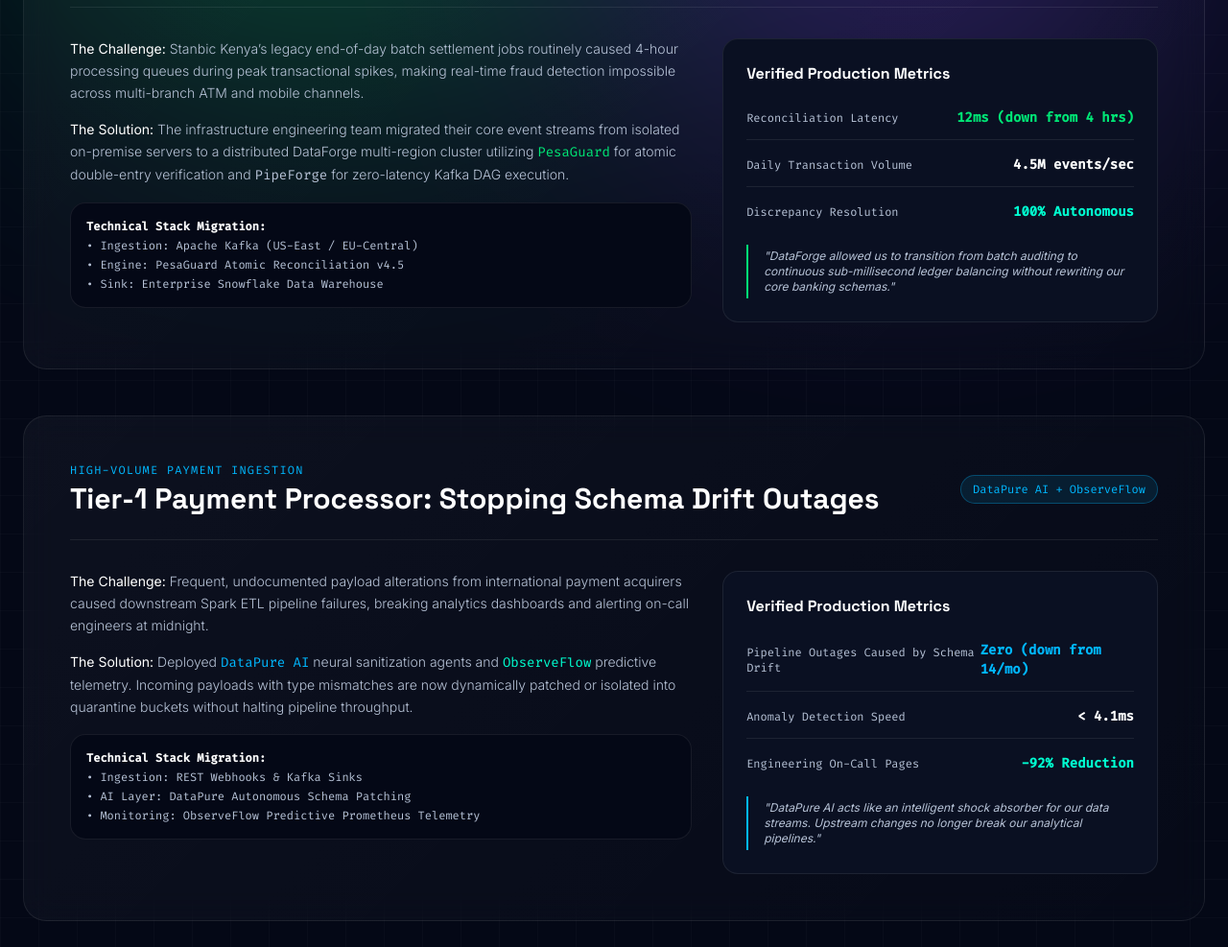
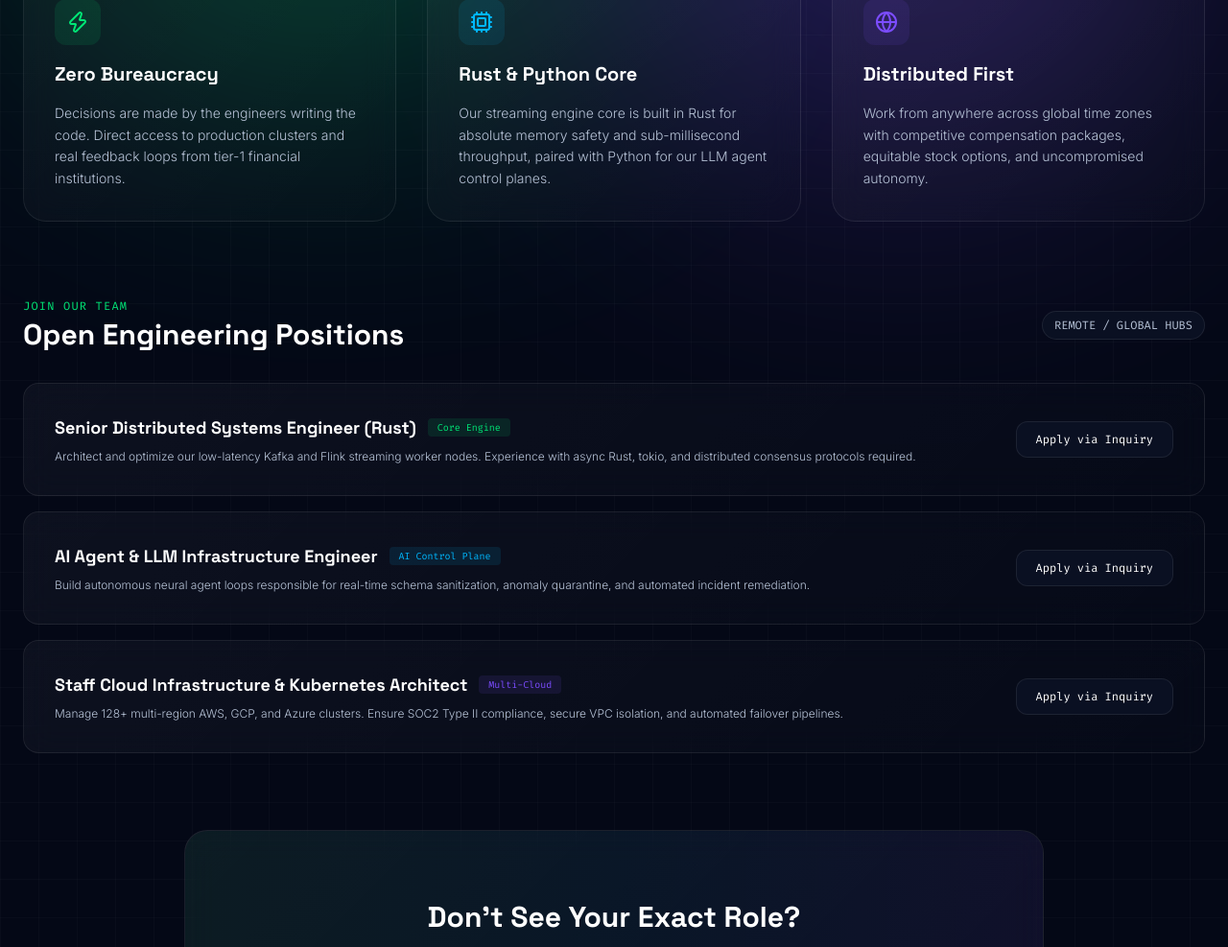
Before and after one commit to Victor-Kipruto-Rop/DataForge, a plain HTML site: page careers.html in a window 1280 px wide. Shown: the part 604-1591 px from the top of the page at 96% size. Drawn offline with nearby package versions, Linux system fonts and the light colour scheme.

Commit message:
Update careers.html

```diff
--- a/careers.html
+++ b/careers.html
@@ -3,7 +3,7 @@
 <head>
     <meta charset="UTF-8">
     <meta name="viewport" content="width=device-width, initial-scale=1.0">
-    <title>Enterprise Engineering Case Studies | DataForge Labs</title>
+    <title>Enterprise Careers & Engineering Culture | DataForge Labs</title>
 
     <!-- Google Fonts -->
     <link rel="preconnect" href="https://fonts.googleapis.com">
@@ -131,22 +131,22 @@
                     </div>
                 </div>
                 <div class="flex flex-col">
-                    <span class="font-display font-bold text-xl tracking-wide text-white">DataForge <span class="text-dfPrimary">Engineering</span></span>
-                    <span class="text-[10px] tracking-widest text-dfMuted uppercase font-medium">Production Case Studies</span>
+                    <span class="font-display font-bold text-xl tracking-wide text-white">DataForge <span class="text-dfPrimary">Careers</span></span>
+                    <span class="text-[10px] tracking-widest text-dfMuted uppercase font-medium">Engineering Culture</span>
                 </div>
             </a>
 
             <nav class="hidden lg:flex items-center gap-8 text-sm font-medium text-dfMuted">
                 <a href="index.html" class="hover:text-white transition-colors">Home</a>
                 <a href="solutions.html" class="hover:text-white transition-colors">Solutions</a>
-                <a href="customers.html" class="text-white font-semibold transition-colors">Case Studies</a>
-                <a href="pricing.html" class="hover:text-white transition-colors">Pricing</a>
+                <a href="customers.html" class="hover:text-white transition-colors">Case Studies</a>
+                <a href="careers.html" class="text-white font-semibold transition-colors">Careers</a>
                 <a href="docs.html" class="hover:text-white transition-colors">Docs</a>
             </nav>
 
             <div class="flex items-center gap-4">
-                <a href="index.html#contact" class="px-5 py-2.5 bg-gradient-to-r from-dfPrimary to-dfHighlight text-dfBg font-bold rounded-xl text-xs hover:opacity-95 transition-all shadow-lg shadow-dfPrimary/20 flex items-center gap-2">
-                    <span>Talk to Architecture</span>
+                <a href="#openings" class="px-5 py-2.5 bg-gradient-to-r from-dfPrimary to-dfHighlight text-dfBg font-bold rounded-xl text-xs hover:opacity-95 transition-all shadow-lg shadow-dfPrimary/20 flex items-center gap-2">
+                    <span>View Open Roles</span>
                     <i data-lucide="arrow-right" class="w-4 h-4"></i>
                 </a>
             </div>
@@ -154,141 +154,130 @@
     </header>
 
     <!-- Main Content -->
-    <main class="pt-32 pb-24 max-w-7xl mx-auto px-6 space-y-16">
+    <main class="pt-32 pb-24 max-w-7xl mx-auto px-6 space-y-20">
         <div class="aurora-bg bg-dfPrimary top-20 left-10"></div>
         <div class="aurora-bg bg-dfAccent bottom-10 right-10"></div>
 
-        <!-- Header -->
-        <div class="space-y-4 text-center max-w-3xl mx-auto">
+        <!-- Hero Section -->
+        <div class="space-y-6 text-center max-w-4xl mx-auto">
             <div class="inline-flex items-center gap-2 px-3.5 py-1 rounded-full bg-dfPrimary/10 text-dfPrimary text-xs font-mono">
-                <i data-lucide="terminal" class="w-4 h-4"></i> Production Case Studies & Architecture
+                <i data-lucide="terminal" class="w-4 h-4"></i> Distributed Systems & AI Infrastructure
             </div>
-            <h1 class="font-display text-4xl sm:text-6xl font-bold text-white">How Engineering Teams Scale on DataForge</h1>
-            <p class="text-dfMuted text-base font-light">
-                Unfiltered technical breakdowns from core infrastructure leads scaling high-throughput Kafka clusters, real-time banking reconciliation, and multi-region data lakes.
+            <h1 class="font-display text-4xl sm:text-6xl font-bold text-white tracking-tight leading-tight">
+                Build the Future of <span class="text-gradient">Real-Time Data Infrastructure</span>
+            </h1>
+            <p class="text-dfMuted text-lg font-light max-w-2xl mx-auto leading-relaxed">
+                We are a lean, senior-heavy engineering team building low-latency stream processing engines in Rust and Python. No bureaucratic overhead—just hard engineering problems at global scale.
             </p>
         </div>
 
-        <!-- Case Studies Grid -->
-        <div class="space-y-12">
+        <!-- Engineering Principles -->
+        <div class="grid grid-cols-1 md:grid-cols-3 gap-8">
+            <div class="glass-card rounded-3xl p-8 space-y-4 border border-dfBorder">
+                <div class="w-12 h-12 rounded-xl bg-dfPrimary/10 text-dfPrimary flex items-center justify-center">
+                    <i data-lucide="zap" class="w-6 h-6"></i>
+                </div>
+                <h3 class="font-display text-xl font-bold text-white">Zero Bureaucracy</h3>
+                <p class="text-sm text-dfMuted font-light leading-relaxed">
+                    Decisions are made by the engineers writing the code. Direct access to production clusters and real feedback loops from tier-1 financial institutions.
+                </p>
+            </div>
 
-            <!-- Case Study 1: Stanbic Kenya / Financial Ledger -->
-            <div class="glass-card rounded-3xl p-8 lg:p-12 border border-dfBorder space-y-8">
-                <div class="flex flex-col md:flex-row md:items-center justify-between gap-4 pb-6 border-b border-dfBorder">
-                    <div>
-                        <div class="text-xs font-mono text-dfPrimary uppercase tracking-widest">Core Banking & Financial Settlement</div>
-                        <h2 class="font-display text-2xl lg:text-3xl font-bold text-white mt-1">Stanbic Kenya: Eliminating Batch Reconciliation Latency</h2>
+            <div class="glass-card rounded-3xl p-8 space-y-4 border border-dfBorder">
+                <div class="w-12 h-12 rounded-xl bg-dfSecondary/10 text-dfSecondary flex items-center justify-center">
+                    <i data-lucide="cpu" class="w-6 h-6"></i>
                 </div>
-                    <div class="flex items-center gap-2">
-                        <span class="px-3 py-1.5 rounded-full bg-dfPrimary/10 border border-dfPrimary/30 text-xs font-mono text-dfPrimary">
-                            PesaGuard + PipeForge
-                        </span>
+                <h3 class="font-display text-xl font-bold text-white">Rust & Python Core</h3>
+                <p class="text-sm text-dfMuted font-light leading-relaxed">
+                    Our streaming engine core is built in Rust for absolute memory safety and sub-millisecond throughput, paired with Python for our LLM agent control planes.
+                </p>
+            </div>
+
+            <div class="glass-card rounded-3xl p-8 space-y-4 border border-dfBorder">
+                <div class="w-12 h-12 rounded-xl bg-dfAccent/10 text-dfAccent flex items-center justify-center">
+                    <i data-lucide="globe" class="w-6 h-6"></i>
+                </div>
+                <h3 class="font-display text-xl font-bold text-white">Distributed First</h3>
+                <p class="text-sm text-dfMuted font-light leading-relaxed">
+                    Work from anywhere across global time zones with competitive compensation packages, equitable stock options, and uncompromised autonomy.
+                </p>
             </div>
         </div>
 
-                <div class="grid grid-cols-1 lg:grid-cols-12 gap-8 items-start">
-                    <div class="lg:col-span-7 space-y-4 text-sm text-dfMuted font-light leading-relaxed">
-                        <p>
-                            <strong class="text-white">The Challenge:</strong> Stanbic Kenya’s legacy end-of-day batch settlement jobs routinely caused 4-hour processing queues during peak transactional spikes, making real-time fraud detection impossible across multi-branch ATM and mobile channels.
-                        </p>
-                        <p>
-                            <strong class="text-white">The Solution:</strong> The infrastructure engineering team migrated their core event streams from isolated on-premise servers to a distributed DataForge multi-region cluster utilizing <code class="text-dfPrimary font-mono">PesaGuard</code> for atomic double-entry verification and <code class="text-secondary font-mono">PipeForge</code> for zero-latency Kafka DAG execution.
-                        </p>
-                        <div class="p-4 rounded-2xl bg-dfBg border border-dfBorder font-mono text-xs text-dfMuted space-y-1">
-                            <div class="text-white font-semibold">Technical Stack Migration:</div>
-                            <div>• Ingestion: Apache Kafka (US-East / EU-Central)</div>
-                            <div>• Engine: PesaGuard Atomic Reconciliation v4.5</div>
-                            <div>• Sink: Enterprise Snowflake Data Warehouse</div>
+        <!-- Open Roles Section -->
+        <div id="openings" class="space-y-8">
+            <div class="flex flex-col md:flex-row md:items-center justify-between gap-4">
+                <div>
+                    <div class="text-xs font-mono text-dfPrimary uppercase tracking-widest">Join Our Team</div>
+                    <h2 class="font-display text-3xl font-bold text-white mt-1">Open Engineering Positions</h2>
                 </div>
+                <span class="text-xs font-mono text-dfMuted bg-dfSecondaryBg px-3 py-1.5 rounded-full border border-dfBorder">
+                    REMOTE / GLOBAL HUBS
+                </span>
             </div>
 
-                    <div class="lg:col-span-5 bg-dfSecondaryBg rounded-2xl p-6 border border-dfBorder space-y-6">
-                        <div class="font-display font-bold text-white text-base">Verified Production Metrics</div>
-                        <div class="space-y-4 font-mono text-xs">
-                            <div class="flex justify-between items-center pb-3 border-b border-dfBorder">
-                                <span class="text-dfMuted">Reconciliation Latency</span>
-                                <span class="text-dfPrimary font-bold text-sm">12ms (down from 4 hrs)</span>
+            <div class="space-y-4">
+
+                <!-- Role 1 -->
+                <div class="glass-card rounded-2xl p-6 sm:p-8 border border-dfBorder flex flex-col sm:flex-row sm:items-center justify-between gap-6">
+                    <div class="space-y-2">
+                        <div class="flex items-center gap-3">
+                            <span class="font-display font-bold text-white text-lg">Senior Distributed Systems Engineer (Rust)</span>
+                            <span class="text-[10px] font-mono bg-dfPrimary/10 text-dfPrimary px-2.5 py-0.5 rounded">Core Engine</span>
                         </div>
-                            <div class="flex justify-between items-center pb-3 border-b border-dfBorder">
-                                <span class="text-dfMuted">Daily Transaction Volume</span>
-                                <span class="text-white font-bold text-sm">4.5M events/sec</span>
+                        <p class="text-xs text-dfMuted font-light">
+                            Architect and optimize our low-latency Kafka and Flink streaming worker nodes. Experience with async Rust, tokio, and distributed consensus protocols required.
+                        </p>
                     </div>
-                            <div class="flex justify-between items-center">
-                                <span class="text-dfMuted">Discrepancy Resolution</span>
-                                <span class="text-dfHighlight font-bold text-sm">100% Autonomous</span>
-                            </div>
-                        </div>
-                        <blockquote class="text-xs text-dfMuted italic border-l-2 border-dfPrimary pl-4 py-1">
-                            "DataForge allowed us to transition from batch auditing to continuous sub-millisecond ledger balancing without rewriting our core banking schemas."
-                        </blockquote>
-                    </div>
-                </div>
+                    <a href="index.html#contact" class="px-5 py-2.5 bg-dfSecondaryBg border border-dfBorder hover:border-dfPrimary rounded-xl text-xs font-mono text-white text-center transition-all whitespace-nowrap">
+                        Apply via Inquiry
+                    </a>
                 </div>
 
-            <!-- Case Study 2: Global Payment Gateway / Data Quality & Observability -->
-            <div class="glass-card rounded-3xl p-8 lg:p-12 border border-dfBorder space-y-8">
-                <div class="flex flex-col md:flex-row md:items-center justify-between gap-4 pb-6 border-b border-dfBorder">
-                    <div>
-                        <div class="text-xs font-mono text-dfSecondary uppercase tracking-widest">High-Volume Payment Ingestion</div>
-                        <h2 class="font-display text-2xl lg:text-3xl font-bold text-white mt-1">Tier-1 Payment Processor: Stopping Schema Drift Outages</h2>
+                <!-- Role 2 -->
+                <div class="glass-card rounded-2xl p-6 sm:p-8 border border-dfBorder flex flex-col sm:flex-row sm:items-center justify-between gap-6">
+                    <div class="space-y-2">
+                        <div class="flex items-center gap-3">
+                            <span class="font-display font-bold text-white text-lg">AI Agent & LLM Infrastructure Engineer</span>
+                            <span class="text-[10px] font-mono bg-dfSecondary/10 text-dfSecondary px-2.5 py-0.5 rounded">AI Control Plane</span>
                         </div>
-                    <div class="flex items-center gap-2">
-                        <span class="px-3 py-1.5 rounded-full bg-dfSecondary/10 border border-dfSecondary/30 text-xs font-mono text-dfSecondary">
-                            DataPure AI + ObserveFlow
-                        </span>
+                        <p class="text-xs text-dfMuted font-light">
+                            Build autonomous neural agent loops responsible for real-time schema sanitization, anomaly quarantine, and automated incident remediation.
+                        </p>
                     </div>
+                    <a href="index.html#contact" class="px-5 py-2.5 bg-dfSecondaryBg border border-dfBorder hover:border-dfPrimary rounded-xl text-xs font-mono text-white text-center transition-all whitespace-nowrap">
+                        Apply via Inquiry
+                    </a>
                 </div>
 
-                <div class="grid grid-cols-1 lg:grid-cols-12 gap-8 items-start">
-                    <div class="lg:col-span-7 space-y-4 text-sm text-dfMuted font-light leading-relaxed">
-                        <p>
-                            <strong class="text-white">The Challenge:</strong> Frequent, undocumented payload alterations from international payment acquirers caused downstream Spark ETL pipeline failures, breaking analytics dashboards and alerting on-call engineers at midnight.
+                <!-- Role 3 -->
+                <div class="glass-card rounded-2xl p-6 sm:p-8 border border-dfBorder flex flex-col sm:flex-row sm:items-center justify-between gap-6">
+                    <div class="space-y-2">
+                        <div class="flex items-center gap-3">
+                            <span class="font-display font-bold text-white text-lg">Staff Cloud Infrastructure & Kubernetes Architect</span>
+                            <span class="text-[10px] font-mono bg-dfAccent/10 text-dfAccent px-2.5 py-0.5 rounded">Multi-Cloud</span>
+                        </div>
+                        <p class="text-xs text-dfMuted font-light">
+                            Manage 128+ multi-region AWS, GCP, and Azure clusters. Ensure SOC2 Type II compliance, secure VPC isolation, and automated failover pipelines.
                         </p>
-                        <p>
-                            <strong class="text-white">The Solution:</strong> Deployed <code class="text-dfSecondary font-mono">DataPure AI</code> neural sanitization agents and <code class="text-dfHighlight font-mono">ObserveFlow</code> predictive telemetry. Incoming payloads with type mismatches are now dynamically patched or isolated into quarantine buckets without halting pipeline throughput.
-                        </p>
-                        <div class="p-4 rounded-2xl bg-dfBg border border-dfBorder font-mono text-xs text-dfMuted space-y-1">
-                            <div class="text-white font-semibold">Technical Stack Migration:</div>
-                            <div>• Ingestion: REST Webhooks & Kafka Sinks</div>
-                            <div>• AI Layer: DataPure Autonomous Schema Patching</div>
-                            <div>• Monitoring: ObserveFlow Predictive Prometheus Telemetry</div>
                     </div>
+                    <a href="index.html#contact" class="px-5 py-2.5 bg-dfSecondaryBg border border-dfBorder hover:border-dfPrimary rounded-xl text-xs font-mono text-white text-center transition-all whitespace-nowrap">
+                        Apply via Inquiry
+                    </a>
                 </div>
 
-                    <div class="lg:col-span-5 bg-dfSecondaryBg rounded-2xl p-6 border border-dfBorder space-y-6">
-                        <div class="font-display font-bold text-white text-base">Verified Production Metrics</div>
-                        <div class="space-y-4 font-mono text-xs">
-                            <div class="flex justify-between items-center pb-3 border-b border-dfBorder">
-                                <span class="text-dfMuted">Pipeline Outages Caused by Schema Drift</span>
-                                <span class="text-dfSecondary font-bold text-sm">Zero (down from 14/mo)</span>
             </div>
-                            <div class="flex justify-between items-center pb-3 border-b border-dfBorder">
-                                <span class="text-dfMuted">Anomaly Detection Speed</span>
-                                <span class="text-white font-bold text-sm">&lt; 4.1ms</span>
-                            </div>
-                            <div class="flex justify-between items-center">
-                                <span class="text-dfMuted">Engineering On-Call Pages</span>
-                                <span class="text-dfHighlight font-bold text-sm">-92% Reduction</span>
-                            </div>
-                        </div>
-                        <blockquote class="text-xs text-dfMuted italic border-l-2 border-dfSecondary pl-4 py-1">
-                            "DataPure AI acts like an intelligent shock absorber for our data streams. Upstream changes no longer break our analytical pipelines."
-                        </blockquote>
-                    </div>
-                </div>
-            </div>
-
         </div>
 
         <!-- CTA Callout -->
         <div class="glass-card rounded-3xl p-12 text-center relative overflow-hidden border border-dfBorder space-y-6 max-w-4xl mx-auto">
             <div class="absolute inset-0 bg-gradient-to-r from-dfPrimary/10 via-dfSecondary/10 to-dfAccent/15 opacity-50"></div>
             <div class="relative z-10 space-y-4">
-                <h2 class="font-display text-3xl font-bold text-white">Review Your Architecture With Our Systems Leads</h2>
-                <p class="text-dfMuted text-sm font-light max-w-xl mx-auto">Bring your throughput numbers and SLA requirements. We will map out a custom streaming topology for your team.</p>
+                <h2 class="font-display text-3xl font-bold text-white">Don't See Your Exact Role?</h2>
+                <p class="text-dfMuted text-sm font-light max-w-xl mx-auto">If you are an exceptional systems engineer or data architect who loves hard problems, reach out directly to our engineering leads.</p>
                 <div class="pt-2">
                     <a href="index.html#contact" class="px-8 py-4 bg-dfPrimary text-dfBg font-bold rounded-xl text-xs hover:bg-dfHighlight transition-all shadow-lg shadow-dfPrimary/20 inline-flex items-center gap-2">
-                        <span>Schedule Technical Architecture Call</span>
+                        <span>Send Open Application</span>
                         <i data-lucide="arrow-right" class="w-4 h-4"></i>
                     </a>
                 </div>
@@ -300,10 +289,10 @@
     <!-- Footer -->
     <footer class="bg-dfSecondaryBg border-t border-dfBorder py-12">
         <div class="max-w-7xl mx-auto px-6 flex flex-col sm:flex-row items-center justify-between text-xs text-dfMuted">
-            <div>&copy; 2026 DataForge Labs, Inc. Case Studies & Architecture. All rights reserved.</div>
+            <div>&copy; 2026 DataForge Labs, Inc. Careers & Culture. All rights reserved.</div>
             <div class="flex items-center gap-6 mt-4 sm:mt-0">
                 <a href="index.html" class="hover:text-white transition-colors">Home</a>
-                <a href="customers.html" class="text-white transition-colors">Case Studies</a>
+                <a href="careers.html" class="text-white transition-colors">Careers</a>
                 <a href="privacy.html" class="hover:text-white transition-colors">Privacy Policy</a>
             </div>
         </div>
```
Lines whose indentation alone changed are shown as unchanged.
